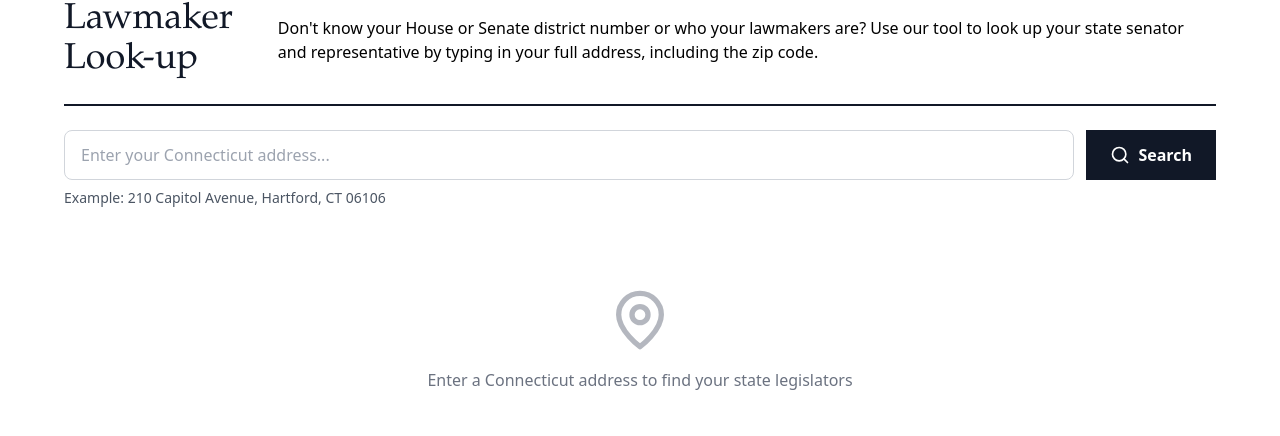
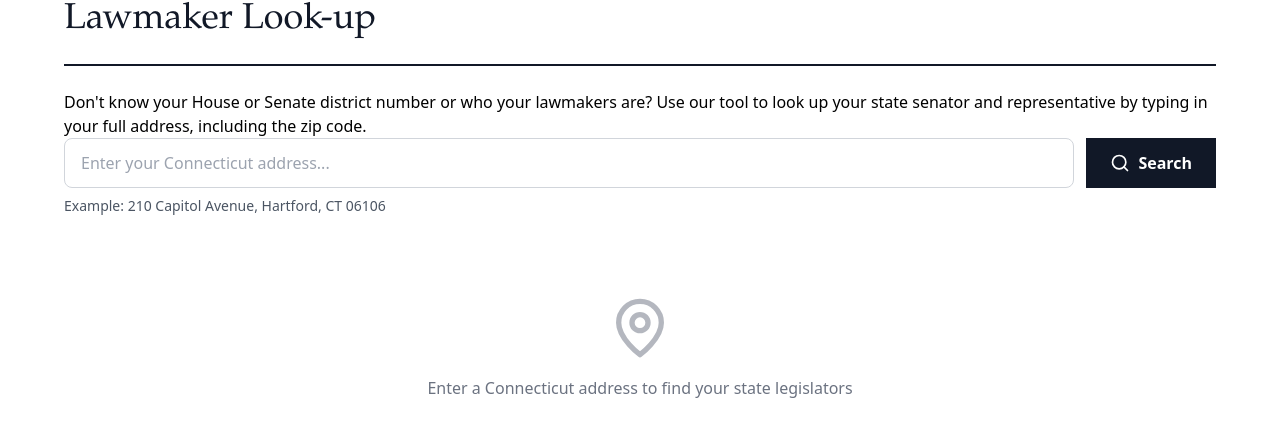
Before and after one commit to ang-eichhorst/ct-legislator-lookup, a Next.js app: page / in a window 1280 px wide. Shown: the top 436 px of the page. Built offline with nearby package versions, Linux system fonts and the light colour scheme.

Commit message:
intro text

```diff
--- a/app/page.tsx
+++ b/app/page.tsx
@@ -114,9 +114,10 @@ export default function Home() {
             <h2 className="text-4xl text-gray-900" style={{ fontFamily: '"EB Garamond", garamond, georgia, "Times New Roman", serif' }}>
               Lawmaker Look-up
             </h2>
-            <p>Don't know your House or Senate district number or who your lawmakers are? Use our tool to look up your state senator and representative by typing in your full address, including the zip code.
+
+          </div>
+                      <p>Don't know your House or Senate district number or who your lawmakers are? Use our tool to look up your state senator and representative by typing in your full address, including the zip code.
 </p>
-          </div>
 
           <div className="mb-8">
             <div className="flex gap-3">
```
